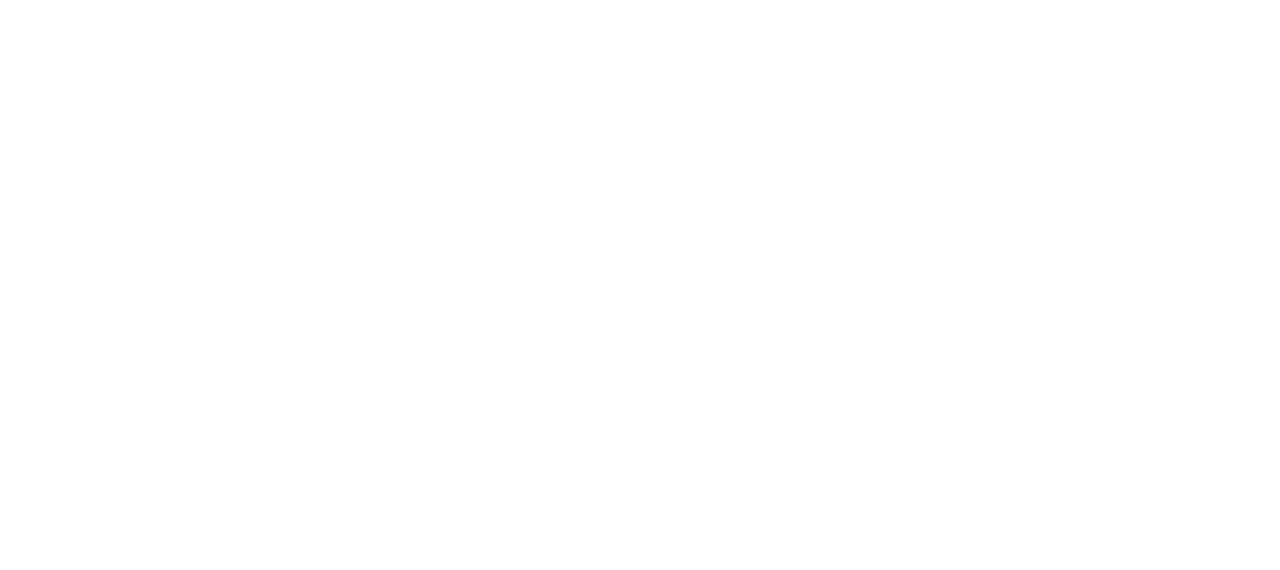
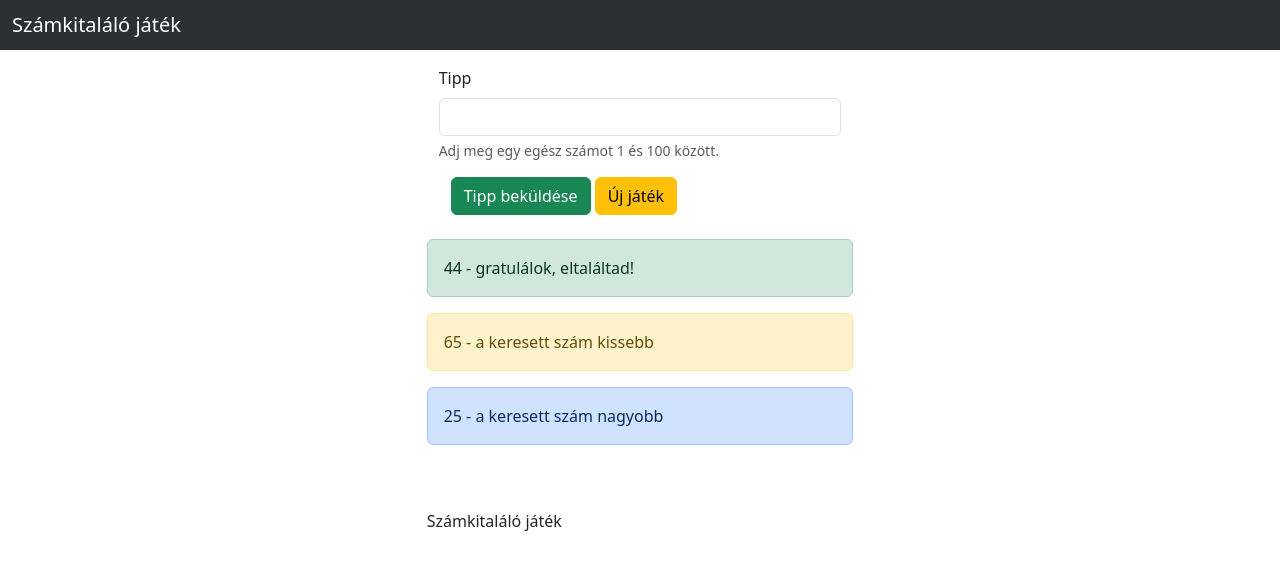
Before and after one commit to hajasko/Szamkitalalo-js, a plain HTML site: page index.html in a window 1280 px wide. Drawn offline with nearby package versions, Linux system fonts and the light colour scheme.

Commit message:
Bootstrap hozzáadása

```diff
--- a/index.html
+++ b/index.html
@@ -3,10 +3,65 @@
 <head>
     <meta charset="UTF-8">
     <meta name="viewport" content="width=device-width, initial-scale=1.0">
+    <link href="https://cdn.jsdelivr.net/npm/bootstrap@5.3.5/dist/css/bootstrap.min.css" rel="stylesheet" integrity="sha384-SgOJa3DmI69IUzQ2PVdRZhwQ+dy64/BUtbMJw1MZ8t5HZApcHrRKUc4W0kG879m7" crossorigin="anonymous">
     <link rel="stylesheet" href="./styles.css">
     <title>Számkitaláló</title>
 </head>
 <body>
+    <header>
+        <nav class="navbar bg-body-tertiary" data-bs-theme="dark">
+            <div class="container-fluid">
+              <span class="navbar-brand mb-0 h1">Számkitaláló játék</span>
+            </div>
+        </nav>
+    </header>
+    <main>
+        <form class="mt-3 mb-2">
+            <div class="container-fluid">
+                <div class="row">
+                    <div class="mb-3 col-12 col-md-8 offset-md-2 col-lg-6 offset-lg-3 col-xl-4 offset-xl-4">
+                        <label for="numberInput" class="form-label">Tipp</label>
+                        <input type="number"
+                        class="form-control"
+                        id="numberInput"
+                        aria-describedby="emailHelp"
+                        min="1"
+                        max="100"
+                        step="1"
+                        name="guess">
+                        <div id="emailHelp" class="form-text">Adj meg egy egész számot 1 és 100 között.</div>
+                    </div>
+
+                    <div class="mb-3 form-check col-12 col-md-8 offset-md-2 col-lg-6 offset-lg-3 col-xl-4 offset-xl-4">
+                          <button type="submit" class="btn btn-success">Tipp beküldése</button>
+                          <button class="btn btn-warning" >Új játék</button>
+                    </div>
+                </div>
+            </div>
+        </form>
+        <div class="container-fluid mt-2 mb-5">
+            <div class="row">
+                <div class="col-12 col-md-8 offset-md-2 col-lg-6 offset-lg-3 col-xl-4 offset-xl-4 alert alert-success" role="alert">
+                    44 - gratulálok, eltaláltad!
+                </div>
+            </div>
+            <div class="row">
+                <div class="col-12 col-md-8 offset-md-2 col-lg-6 offset-lg-3 col-xl-4 offset-xl-4 alert alert-warning" role="alert">
+                    65 - a keresett szám kissebb
+                </div>
+            </div>
+            <div class="row">
+                <div class="col-12 col-md-8 offset-md-2 col-lg-6 offset-lg-3 col-xl-4 offset-xl-4 alert alert-primary" role="alert">
+                    25 - a keresett szám nagyobb
+                </div>
+            </div>
+
+        </div>
+    </main>
+    <footer class="col-12 col-md-8 offset-md-2 col-lg-6 offset-lg-3 col-xl-4 offset-xl-4">
+        Számkitaláló játék
+    </footer>
+    <script src="https://cdn.jsdelivr.net/npm/bootstrap@5.3.5/dist/js/bootstrap.bundle.min.js" integrity="sha384-k6d4wzSIapyDyv1kpU366/PK5hCdSbCRGRCMv+eplOQJWyd1fbcAu9OCUj5zNLiq" crossorigin="anonymous"></script>
     <script src="./szamkitalalo.js"></script>
 </body>
 </html>
```
